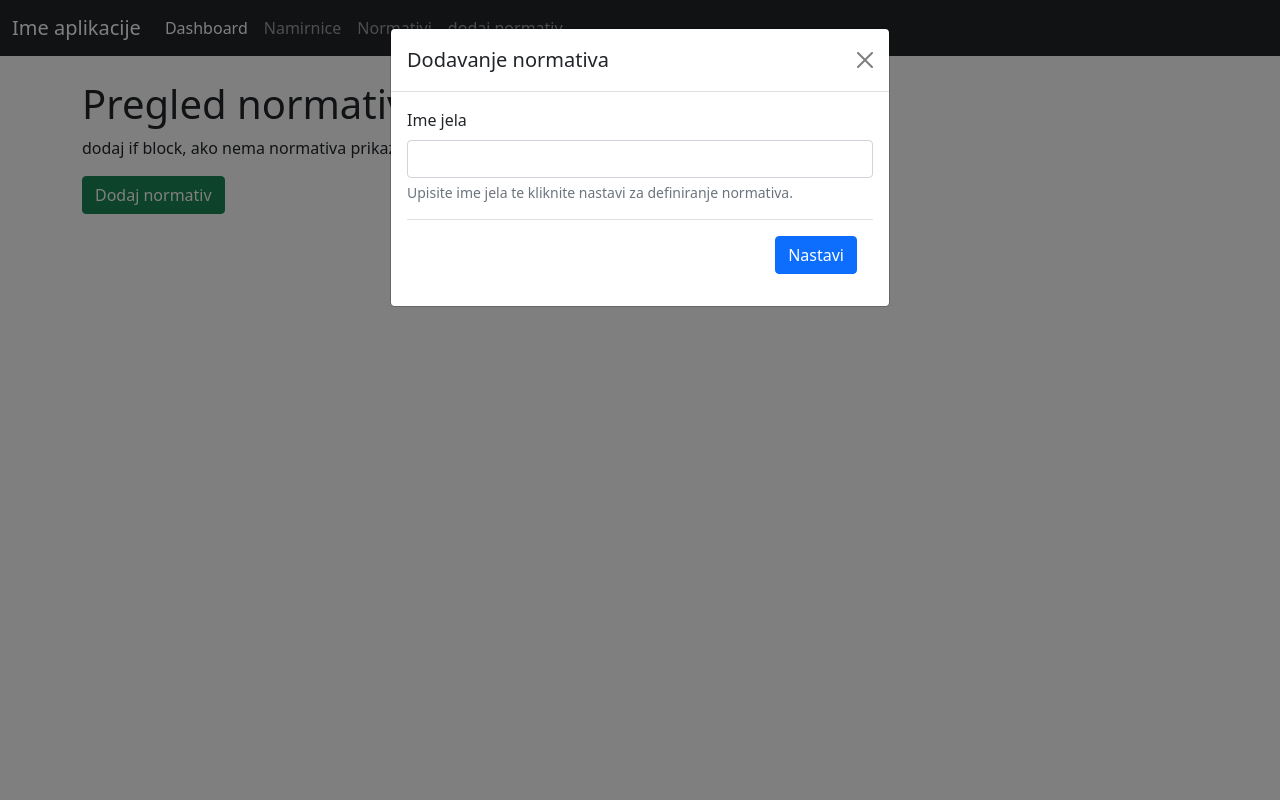
After one commit to sblekic/pis-projekt, a Flask app: page /normativi in a window 1280 px wide, after a click on "Dodaj normativ". The commit adds this page. Run offline with Flask 2, Linux system fonts and the light colour scheme.

Commit message:
svašta pomalo

```diff
--- a/website/__init__.py
+++ b/website/__init__.py
@@ -1,8 +1,11 @@
 # this file makes the website folder a python package = i can use the import syntax
 # every time i import the website folder it will run whatever is defined here
 from flask import Flask
+
 from .models import db
 from pony.flask import Pony
+
+from pony import orm
 
 
 def create_app():
--- a/website/static/index.js
+++ b/website/static/index.js
@@ -1,10 +1,10 @@
 // izvor: https://laracasts.com/discuss/channels/laravel/how-to-use-boostrap-modal-to-submit-a-form-outside-of-modal
 // anonimna funkcija za submit forme iz modala. Submit button ne radi ako je izvan tijela forme.
-$(function () {
-  $("#submit-namirnica").on("click", function () {
-    $("#add-namirnica-form").submit();
-  });
-});
+// $(function () {
+//   $("#submit-namirnica").on("click", function () {
+//     $("#add-namirnica-form").submit();
+//   });
+// });
 
 function izbrisiNam(namId) {
   fetch("/namirnice/izbrisi-nam", {
@@ -15,3 +15,8 @@ function izbrisiNam(namId) {
     window.location.href = "/namirnice";
   });
 }
+
+function setMjerna(mjernaJed) {
+  var jedinicaMj = document.getElementById("mjernaJed");
+  jedinicaMj.setAttribute("value", `${mjernaJed}`);
+}
--- a/website/templates/base.html
+++ b/website/templates/base.html
@@ -33,7 +33,11 @@
                             <a class="nav-link" href="{{ url_for('views.namirnice')}}">Namirnice</a>
                         </li>
                         <li class="nav-item">
-                            <a class="nav-link" href="#">Jela</a>
+                            <a class="nav-link" href="{{ url_for('views.normativi')}}">Normativi</a>
+                        </li>
+                        <li class="nav-item">
+                            <a class="nav-link"
+                               href="{{ url_for('views.normativ_form', jelo_id=1)}}">dodaj normativ</a>
                         </li>
                     </ul>
                 </div>
@@ -45,6 +49,8 @@
         <script src="https://cdn.jsdelivr.net/npm/bootstrap@5.1.3/dist/js/bootstrap.bundle.min.js" integrity="sha384-ka7Sk0Gln4gmtz2MlQnikT1wXgYsOg+OMhuP+IlRH9sENBO0LRn5q+8nbTov4+1p" crossorigin="anonymous"></script>
         {# jquery za js magic #}
         <script src="https://ajax.googleapis.com/ajax/libs/jquery/3.6.0/jquery.min.js"></script>
+        <script src="https://cdn.jsdelivr.net/npm/chart.js"></script>
+        {% block chart %}{% endblock %}
         <script src="{{ url_for('static', filename='index.js') }}"></script>
     </body>
 </html>
--- /dev/null
+++ b/website/templates/normativi.html
@@ -0,0 +1,48 @@
+{% extends "base.html" %}
+{% block content %}
+    <h1>Pregled normativa</h1>
+    <p>
+        dodaj if block, ako nema normativa prikazi tekst nema normativa klikni na gumb
+    </p>
+    <!-- Button trigger modal -->
+    <button type="button"
+            class="btn btn-success"
+            data-bs-toggle="modal"
+            data-bs-target="#exampleModal">
+        Dodaj normativ
+    </button>
+    <!-- Modal -->
+    <div class="modal fade"
+         id="exampleModal"
+         tabindex="-1"
+         aria-labelledby="exampleModalLabel"
+         aria-hidden="true">
+        <div class="modal-dialog">
+            <div class="modal-content">
+                <div class="modal-header">
+                    <h5 class="modal-title" id="exampleModalLabel">Dodavanje normativa</h5>
+                    <button type="button"
+                            class="btn-close"
+                            data-bs-dismiss="modal"
+                            aria-label="Close"></button>
+                </div>
+                <div class="modal-body">
+                    <form action="{{ url_for('views.dodaj_jelo')}}" method="POST">
+                        <div class="mb-3">
+                            <label for="imeJela" class="form-label">Ime jela</label>
+                            <input type="text"
+                                   class="form-control"
+                                   id="imeJela"
+                                   name="imeJela"
+                                   aria-describedby="jeloHelp">
+                            <div id="jeloHelp" class="form-text">Upisite ime jela te kliknite nastavi za definiranje normativa.</div>
+                        </div>
+                        <div class="modal-footer">
+                            <button type="submit" class="btn btn-primary">Nastavi</button>
+                        </div>
+                    </form>
+                </div>
+            </div>
+        </div>
+    </div>
+{% endblock %}
--- a/website/views.py
+++ b/website/views.py
@@ -1,7 +1,7 @@
 # views/url endpoints
 # blueprint mi omogucava podjelu route-ova u više datoteka, da ne moram sve ovdje natrpati
 from flask import Blueprint, redirect, render_template, request, make_response, jsonify, url_for
-from .models import Namirnica
+from .models import *
 from pony import orm
 import json
 from decimal import Decimal
@@ -9,14 +9,26 @@ from decimal import Decimal
 views = Blueprint('views', __name__)
 
 
+@views.route('/chartJs')
+def chart_js():
+    # testiram vizualizaciju iz chartjs-a
+    x = ['assigned', 'closed', 'new']
+    y = [4, 7, 11]
+    z = 69
+    return render_template("chart-js.html", x=x, y=y, z=z)
+
+
 @views.route('/')
 def home():
+    # za sada koristim za testiranje
+
     return render_template("dashboard.html")
 
 
 @views.route('/namirnice', methods=['GET'])
 def namirnice():
     # prikaz namirnica. sortirano abecedno po imenu
+    # Jelo(ime_jela="rizoto")
     namirnica_db = orm.select(x for x in Namirnica).order_by(
         Namirnica.ime_namirnice)[:]
     return render_template("namirnice.html", namirnice=namirnica_db)
@@ -50,3 +62,56 @@ def update_nam(nam_id):
     dodaj_na_zal = request.form.get('novoStanje')
     Namirnica[nam_id].stanje_namirnice += Decimal(dodaj_na_zal)
     return redirect(url_for(".namirnice"))
+
+
+@views.route('/normativi', methods=['GET'])
+def normativi():
+    return render_template("normativi.html")
+
+
+@views.route('/dodaj-jelo', methods=['POST'])
+def dodaj_jelo():
+    ime_jela = request.form.get('imeJela')
+    is_jelo = Jelo.select(lambda x: x.ime_jela == ime_jela)[:]
+    if not is_jelo:
+        Jelo(ime_jela=ime_jela)
+    id_jela = Jelo.select(lambda x: x.ime_jela == ime_jela)[:][0].id
+    return redirect(f'/normativi/jelo/{id_jela}')
+
+
+@views.route('/normativi/jelo/<int:jelo_id>', methods=['GET'])
+# prikaz "dinamicke" forme
+def normativ_form(jelo_id):
+    namirnica_db = orm.select(x for x in Namirnica).order_by(
+        Namirnica.ime_namirnice)[:]
+    # od m:m tablice stvaram dict/json da ne moram pisati upite
+    jela = orm.select(x for x in Jelo)
+    jela = [jelo.to_dict(with_collections=True, related_objects=True)
+            for jelo in jela]
+
+    for jelo in jela:
+        jelo["normativ"] = [normativ.to_dict(
+            only=["id", "namirnica_id", "kolicina_nam"], with_collections=True, related_objects=True) for normativ in jelo["normativ"]]
+
+    for jelo in jela:
+        for normativ in jelo["normativ"]:
+            # print(normativ["namirnica_id"])
+            nam_details = normativ["namirnica_id"].to_dict()
+            # print(nam_details)
+            normativ["namirnica_id"] = nam_details["id"]
+            normativ["mjerna_jedinica"] = nam_details["mjerna_jedinica"]
+            normativ["ime_namirnice"] = nam_details["ime_namirnice"]
+
+    trazeni_el = [element for element in jela if element["id"] == jelo_id]
+    return render_template("normativi-dodaj.html", namirnice=namirnica_db, jelo=trazeni_el)
+
+
+@views.route("/normativi/dodaj/<int:jelo_id>", methods=['POST'])
+def dodaj_normativ(jelo_id):
+    # preko imena dohvacam id namirnice
+    ime_nam = request.form.get('imeNam')
+    kol_nam = request.form.get('kolNam')
+    id_nam = db.get(
+        "select id from Namirnica where ime_namirnice = $ime_nam")
+    Normativ(jelo_id=jelo_id, namirnica_id=id_nam, kolicina_nam=kol_nam)
+    return redirect(f'/normativi/jelo/{jelo_id}')
```
Also changed, not shown: website/models.py (+13 -1 lines), website/templates/chart-js.html (added, +34 -0 lines), website/templates/dashboard.html (+14 -1 lines), website/templates/namirnice.html (+5 -5 lines), website/templates/normativi-dodaj.html (added, +86 -0 lines), website/baza_podataka.sqlite.
